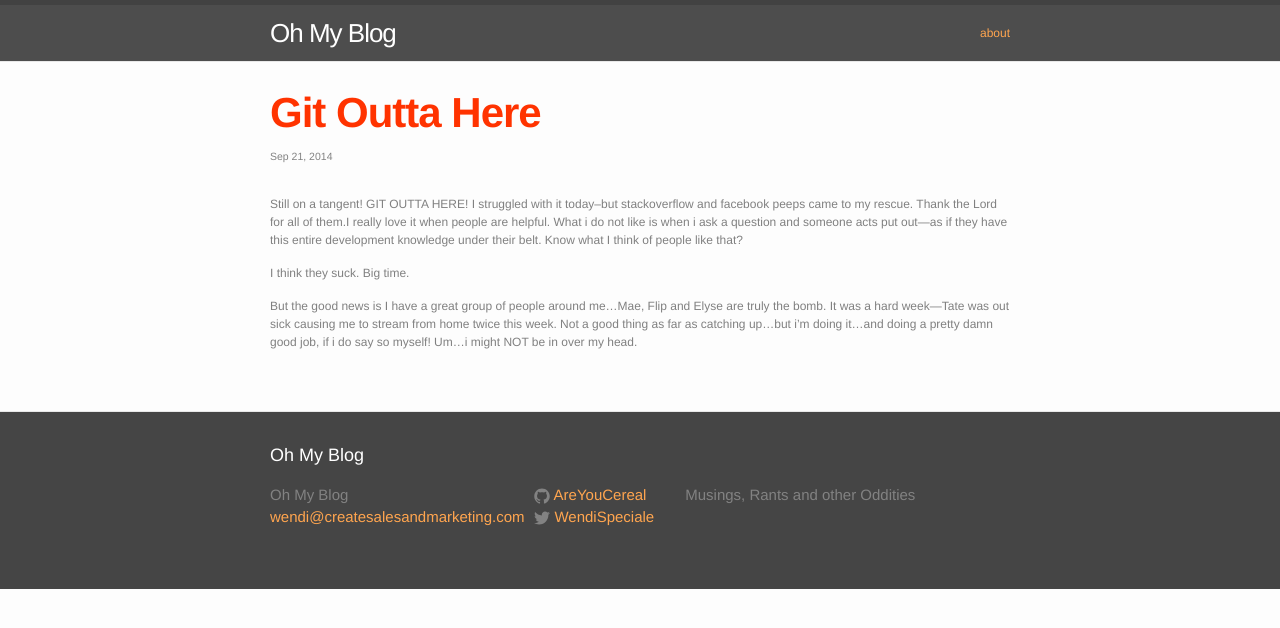
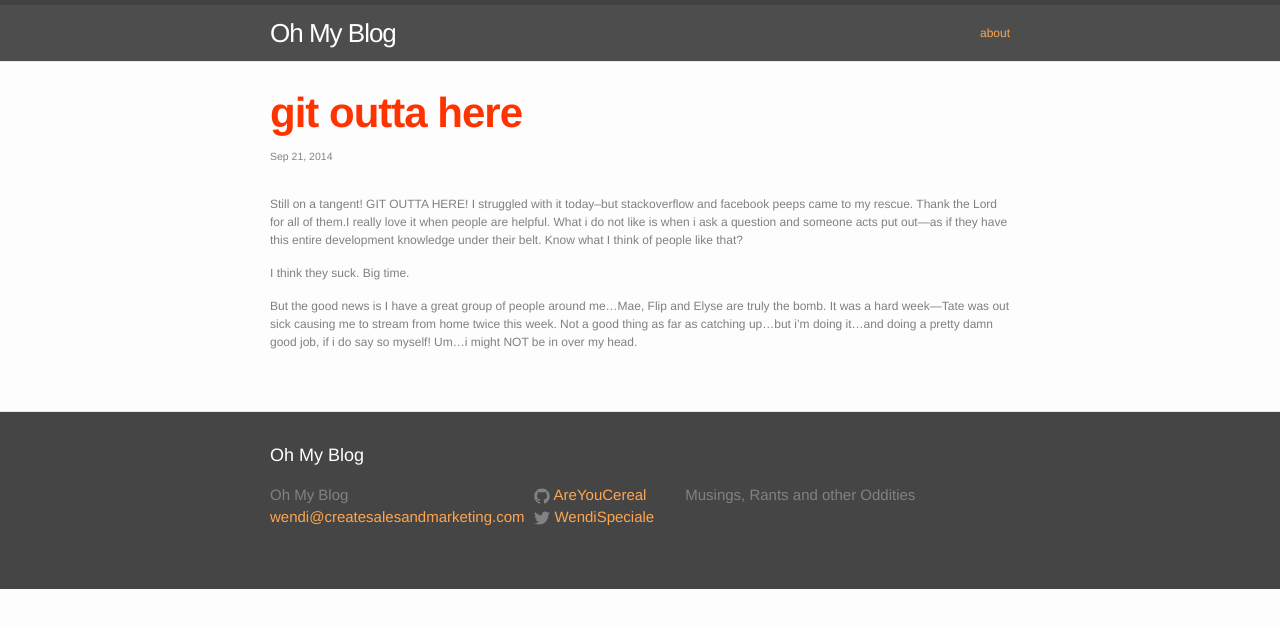
Before and after one commit to AreYouCereal/areyoucereal.github.io, a Jekyll site: the page built from _posts/2014-09-22-blog-2-post.markdown, in a window 1280 px wide. Shown: the top 628 px of the page. Built offline with Jekyll 4.4.1, drawn with Linux system fonts in a browser that asks for light colours.

```diff
--- a/_posts/2014-09-21-first-makersquare-blog-post.markdown
+++ b/_posts/2014-09-21-first-makersquare-blog-post.markdown
@@ -1,6 +1,6 @@
 ---
 layout: post
-title: "First Makersquare Blog Post"
+title: "first Makersquare blog post"
 date: 2014-09-21
 ---
 
--- a/_posts/2014-09-22-blog-2-post.markdown
+++ b/_posts/2014-09-22-blog-2-post.markdown
@@ -1,6 +1,6 @@
 ---
 layout: post
-title: "Git Outta Here"
+title: "git outta here"
 date: 2014-09-21
 ---
 
--- a/_posts/2014-10-05-you-found-me.markdown
+++ b/_posts/2014-10-05-you-found-me.markdown
@@ -1,6 +1,6 @@
 ---
 layout: post
-title:  "You Found Me"
+title:  "you found me"
 date:   2014-10-06 19:47:45
 categories: jekyll update
 ---
```
